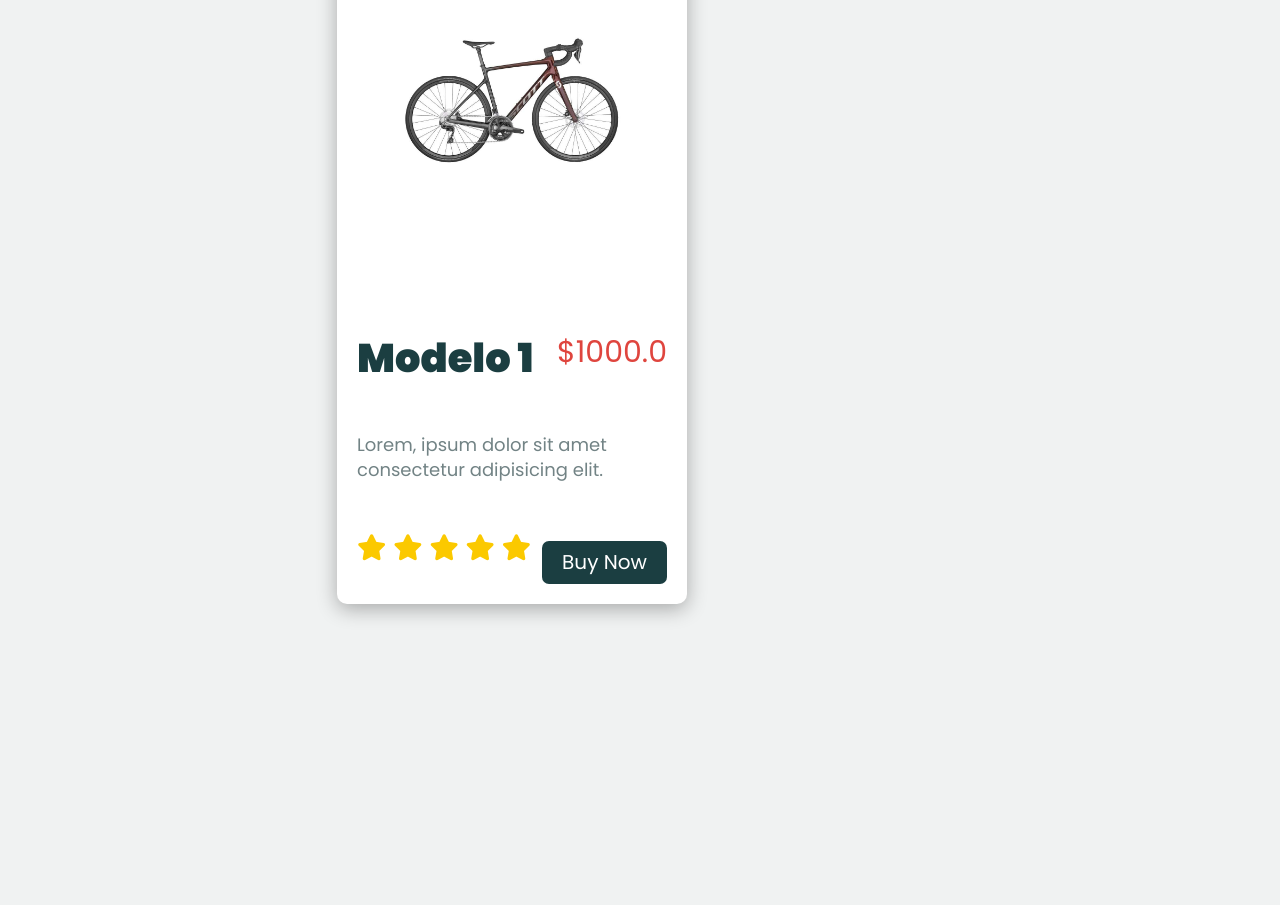
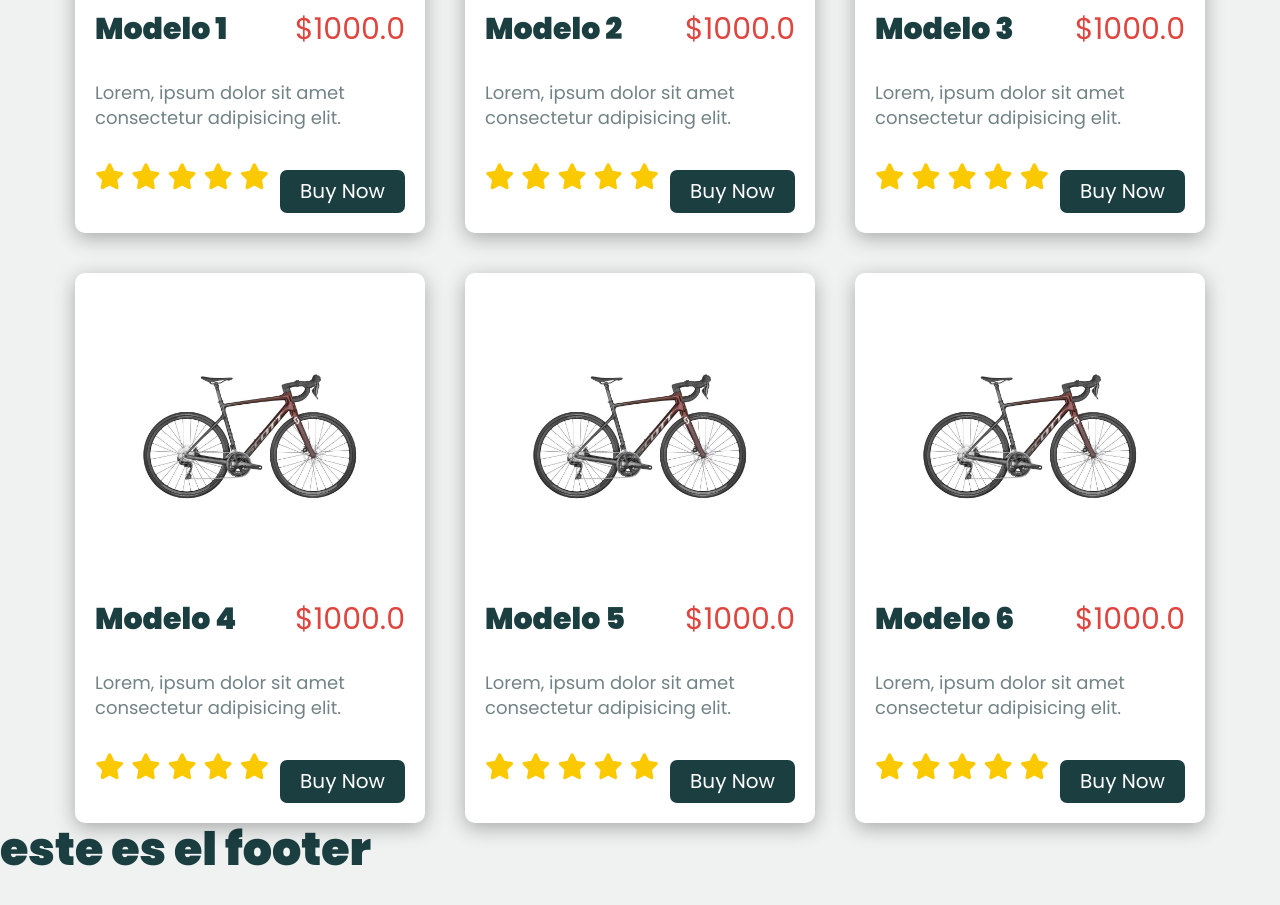
Before and after one commit to cazorladev/BicycleShop, a website: page carrito.html in a window 1280 px wide. Shown: the part 865-1770 px from the top of the page. Before the commit the page ends 1510 px from the top, so only its background shows below. Drawn offline with Linux system fonts and the light colour scheme.

Commit message:
Section: Se realizó ajustes en el width

```diff
--- a/carrito.html
+++ b/carrito.html
@@ -40,7 +40,7 @@
       <source src="video/video1.mp4" type="video/mp4"/>
     </video>
   </div>
-  <main class="contenedor-productos">
+  <main class="contenedor">
     <div class="header-productos">
       <h2>products</h2>
     </div>
@@ -65,10 +65,111 @@
           <button>Buy Now</button>
         </div>
       </div>
+      <div class="product">
+        <div class="image">
+          <img src="src/img/image1.jpg" alt="modelo 1">
+        </div>
+        <div class="name-price">
+          <h3>Modelo 2</h3>
+          <span>$1000.0</span>
+        </div>
+        <p>Lorem, ipsum dolor sit amet consectetur adipisicing elit.</p>
+        <div class="stars">
+          <i class="fa-solid fa-star"></i>
+          <i class="fa-solid fa-star"></i>
+          <i class="fa-solid fa-star"></i>
+          <i class="fa-solid fa-star"></i>
+          <i class="fa-solid fa-star"></i>
+        </div>
+        <div class="buy">
+          <button>Buy Now</button>
+        </div>
+      </div>
+      <div class="product">
+        <div class="image">
+          <img src="src/img/image1.jpg" alt="modelo 1">
+        </div>
+        <div class="name-price">
+          <h3>Modelo 3</h3>
+          <span>$1000.0</span>
+        </div>
+        <p>Lorem, ipsum dolor sit amet consectetur adipisicing elit.</p>
+        <div class="stars">
+          <i class="fa-solid fa-star"></i>
+          <i class="fa-solid fa-star"></i>
+          <i class="fa-solid fa-star"></i>
+          <i class="fa-solid fa-star"></i>
+          <i class="fa-solid fa-star"></i>
+        </div>
+        <div class="buy">
+          <button>Buy Now</button>
+        </div>
+      </div>
+      <div class="product">
+        <div class="image">
+          <img src="src/img/image1.jpg" alt="modelo 1">
+        </div>
+        <div class="name-price">
+          <h3>Modelo 4</h3>
+          <span>$1000.0</span>
+        </div>
+        <p>Lorem, ipsum dolor sit amet consectetur adipisicing elit.</p>
+        <div class="stars">
+          <i class="fa-solid fa-star"></i>
+          <i class="fa-solid fa-star"></i>
+          <i class="fa-solid fa-star"></i>
+          <i class="fa-solid fa-star"></i>
+          <i class="fa-solid fa-star"></i>
+        </div>
+        <div class="buy">
+          <button>Buy Now</button>
+        </div>
+      </div>
+      <div class="product">
+        <div class="image">
+          <img src="src/img/image1.jpg" alt="modelo 1">
+        </div>
+        <div class="name-price">
+          <h3>Modelo 5</h3>
+          <span>$1000.0</span>
+        </div>
+        <p>Lorem, ipsum dolor sit amet consectetur adipisicing elit.</p>
+        <div class="stars">
+          <i class="fa-solid fa-star"></i>
+          <i class="fa-solid fa-star"></i>
+          <i class="fa-solid fa-star"></i>
+          <i class="fa-solid fa-star"></i>
+          <i class="fa-solid fa-star"></i>
+        </div>
+        <div class="buy">
+          <button>Buy Now</button>
+        </div>
+      </div>
+      <div class="product">
+        <div class="image">
+          <img src="src/img/image1.jpg" alt="modelo 1">
+        </div>
+        <div class="name-price">
+          <h3>Modelo 6</h3>
+          <span>$1000.0</span>
+        </div>
+        <p>Lorem, ipsum dolor sit amet consectetur adipisicing elit.</p>
+        <div class="stars">
+          <i class="fa-solid fa-star"></i>
+          <i class="fa-solid fa-star"></i>
+          <i class="fa-solid fa-star"></i>
+          <i class="fa-solid fa-star"></i>
+          <i class="fa-solid fa-star"></i>
+        </div>
+        <div class="buy">
+          <button>Buy Now</button>
+        </div>
+      </div>
     </div>
-
   </main>
-
+<footer>
+  <h2>este es el footer</h2>
+</footer>
 
 
 </body>
--- a/src/scss/layout/_section.scss
+++ b/src/scss/layout/_section.scss
@@ -13,6 +13,7 @@
     width: 100%;
     text-align: center;
     h2 {
+        margin-top: 2rem;
         font-size: 4em;
         text-transform: uppercase;
     }
@@ -29,7 +30,7 @@
     position: relative;
     background-color: v.$blanco;
     width: 35rem;
-    height: 100%;
+    height: 55rem;
     box-shadow: 0 5px 20px rgba(0,0,0,.3);
     display: flex;
     flex-direction: column;
@@ -60,7 +61,7 @@
     display: flex;
     justify-content: space-between;
     h3 {
-        font-size: 2em;
+        font-size: 1.5em;
         text-transform: capitalize;
         margin: 0;
     }
--- a/src/scss/layout/_video.scss
+++ b/src/scss/layout/_video.scss
@@ -2,8 +2,8 @@
 
 .video {
     position: relative;
-    min-height: 40rem;
-    max-height: 50rem;
+    min-height: 30rem;
+    max-height: 40rem;
     overflow: hidden;
 
     .overlay {
```
Also changed, not shown: build/css/app.css.
